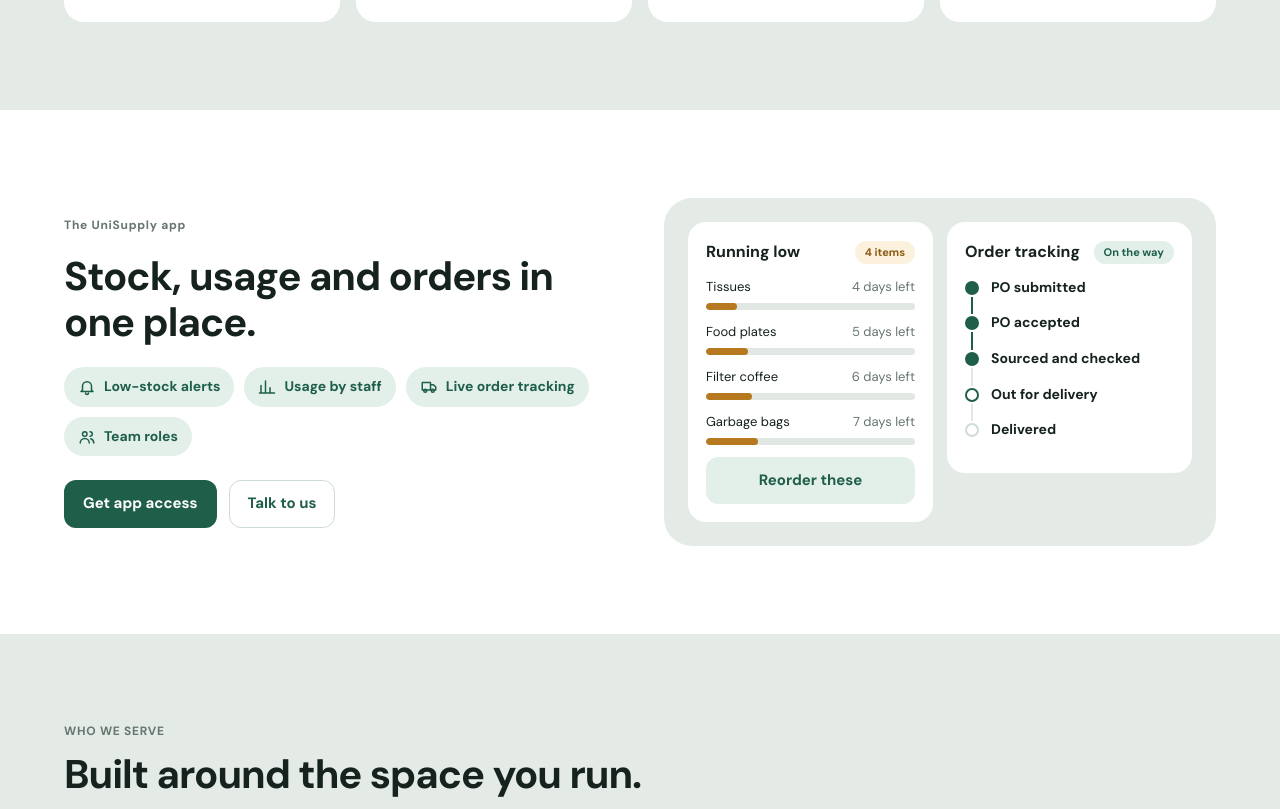
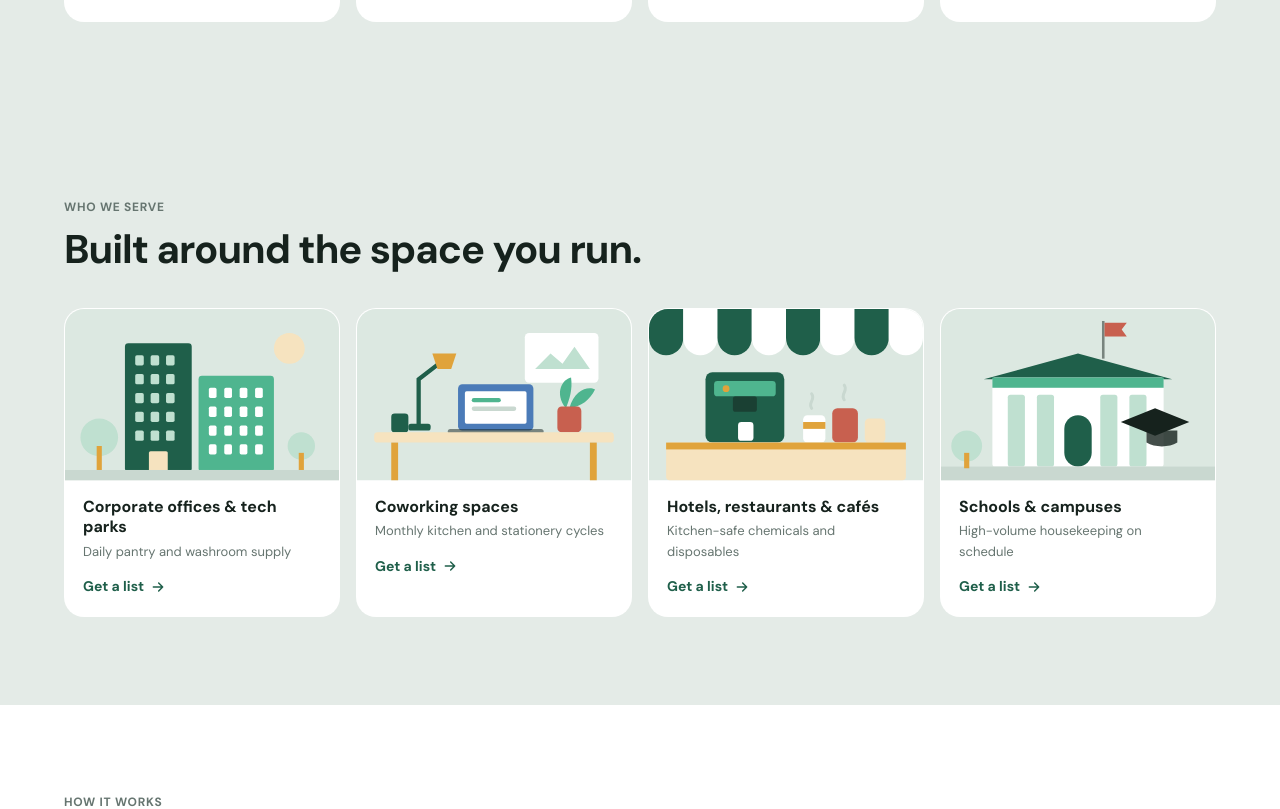
Before and after one commit to unisourcesupplyworks/unisource-website, a React (Vite) app: page / in a window 1280 px wide. Shown: the part 1755-2564 px from the top of the page. Built offline with nearby package versions, Linux system fonts and the light colour scheme.

Commit message:
Remove The app section and nav link
Drops the app showcase section, its nav and footer links, and the
data, icon and styles only it used. The app access modal stays, as
Sign in and the CTA band still open it.

Co-Authored-By: Claude Opus 5.5 <noreply@anthropic.com>

```diff
--- a/src/App.jsx
+++ b/src/App.jsx
@@ -5,7 +5,6 @@ import Stats from './components/Stats.jsx';
 import QuickStart from './components/QuickStart.jsx';
 import Categories from './components/Categories.jsx';
 import Why from './components/Why.jsx';
-import AppShowcase from './components/AppShowcase.jsx';
 import Sectors from './components/Sectors.jsx';
 import HowItWorks from './components/HowItWorks.jsx';
 import CtaBand from './components/CtaBand.jsx';
@@ -105,7 +104,6 @@ export default function App() {
         <Categories onOpen={setCategory} />
         <QuickStart onAdd={(entries) => { addMany(entries, 'Added 8 essentials to your quote list'); setDrawerOpen(true); }} />
         <Why />
-        <AppShowcase onReorder={(entries) => addMany(entries, 'Added low-stock items to your quote list')} onGetApp={() => setAccessOpen(true)} />
         <Sectors onPick={pickSector} />
         <HowItWorks onStart={() => goTo('#categories')} />
         <CtaBand onGetApp={() => setAccessOpen(true)} />
--- a/src/components/AppShowcase.jsx
+++ /dev/null
@@ -1,72 +0,0 @@
-import Icon from './Icon.jsx';
-import { LOW_STOCK, ORDER_STEPS } from '../data.js';
-
-const FEATURES = [
-  { icon: 'bell', t: 'Low-stock alerts' },
-  { icon: 'chart', t: 'Usage by staff' },
-  { icon: 'truck', t: 'Live order tracking' },
-  { icon: 'users', t: 'Team roles' },
-];
-
-export default function AppShowcase({ onReorder, onGetApp }) {
-  return (
-    <section id="app" className="section section-white">
-      <div className="container split">
-        <div className="split-copy">
-          <span className="eyebrow eyebrow-plain">The UniSupply app</span>
-          <h2>Stock, usage and orders in one place.</h2>
-          <ul className="feature-chips">
-            {FEATURES.map((f) => (
-              <li key={f.t}><Icon name={f.icon} size={18} />{f.t}</li>
-            ))}
-          </ul>
-          <div className="btn-row">
-            <button type="button" className="btn btn-primary" onClick={onGetApp}>Get app access</button>
-            <a href="#contact" className="btn btn-outline">Talk to us</a>
-          </div>
-        </div>
-
-        <div className="app-panel">
-          <div className="mini-card">
-            <div className="row-between">
-              <b>Running low</b>
-              <span className="pill pill-warn">{LOW_STOCK.length} items</span>
-            </div>
-            {LOW_STOCK.map((s) => (
-              <div key={s.name}>
-                <div className="row-between small">
-                  <span>{s.name}</span>
-                  <span className="muted">{s.days} days left</span>
-                </div>
-                <div className="bar" role="img" aria-label={`${s.name}: ${s.pct}% of stock left`}>
-                  <i style={{ width: `${s.pct}%` }} />
-                </div>
-              </div>
-            ))}
-            <button
-              type="button"
-              className="btn btn-soft btn-block"
-              onClick={() => onReorder(LOW_STOCK.map((s) => ({ id: s.id, qty: 1 })))}
-            >
-              Reorder these
-            </button>
-          </div>
-
-          <div className="mini-card">
-            <div className="row-between">
-              <b>Order tracking</b>
-              <span className="pill">On the way</span>
-            </div>
-            <ol className="timeline">
-              {ORDER_STEPS.map((s) => (
-                <li key={s.t} className={s.state}>
-                  <b>{s.t}</b>
-                </li>
-              ))}
-            </ol>
-          </div>
-        </div>
-      </div>
-    </section>
-  );
-}
--- a/src/components/Footer.jsx
+++ b/src/components/Footer.jsx
@@ -14,7 +14,6 @@ export default function Footer({ onOpenCategory }) {
             <b>Company</b>
             <a href="#top">Home</a>
             <a href="#why">Why UniSupply</a>
-            <a href="#app">The app</a>
             <a href="#sectors">Who we serve</a>
             <a href="#contact">Contact</a>
           </nav>
--- a/src/components/Icon.jsx
+++ b/src/components/Icon.jsx
@@ -6,7 +6,6 @@ const PATHS = {
   arrow: <path d="M5 12h14M13 6l6 6-6 6" />,
   check: <path d="M5 12l5 5 9-10" />,
   bell: <><path d="M6 16v-5a6 6 0 0 1 12 0v5l2 2H4z" /><path d="M10 20a2 2 0 0 0 4 0" /></>,
-  chart: <path d="M4 20V10M10 20V4M16 20v-7M2 20h20" />,
   users: <><circle cx="9" cy="8" r="3" /><path d="M3 20a6 6 0 0 1 12 0" /><path d="M16 5a3 3 0 0 1 0 6M21 20a6 6 0 0 0-4-5.6" /></>,
   menu: <path d="M4 7h16M4 12h16M4 17h16" />,
   close: <path d="M6 6l12 12M18 6L6 18" />,
--- a/src/data.js
+++ b/src/data.js
@@ -109,21 +109,6 @@ export const ESSENTIALS = [
   ['Tea bags', 2], ['Food plates', 3], ['A4 paper', 5], ['Blue pens', 3],
 ].map(([name, qty]) => ({ id: idOf(name), qty }));
 
-export const LOW_STOCK = [
-  { name: 'Tissues', days: 4, pct: 15 },
-  { name: 'Food plates', days: 5, pct: 20 },
-  { name: 'Filter coffee', days: 6, pct: 22 },
-  { name: 'Garbage bags', days: 7, pct: 25 },
-].map((x) => ({ ...x, id: idOf(x.name) }));
-
-export const ORDER_STEPS = [
-  { t: 'PO submitted', d: 'Sent to UniSupply', state: 'done' },
-  { t: 'PO accepted', d: 'Confirmed · GST invoice created', state: 'done' },
-  { t: 'Sourced and checked', d: 'Collected and quality checked', state: 'done' },
-  { t: 'Out for delivery', d: 'On its way to your office', state: 'now' },
-  { t: 'Delivered', d: 'Signed off by your team', state: 'next' },
-];
-
 export const WHY = [
   { icon: 'receipt', t: 'One PO, one GST invoice', d: 'Every category from one vendor.' },
   { icon: 'bell', t: 'Never run out', d: 'Low-stock alerts before shelves empty.' },
@@ -147,7 +132,6 @@ export const HOW = [
 export const NAV = [
   { href: '#categories', label: 'Categories' },
   { href: '#why', label: 'Why UniSupply' },
-  { href: '#app', label: 'The app' },
   { href: '#sectors', label: 'Who we serve' },
   { href: '#contact', label: 'Contact' },
 ];
--- a/src/styles.css
+++ b/src/styles.css
@@ -183,11 +183,8 @@ img, svg { flex: none; }
 }
 
 /* ─── Pills, tags, tiles ───────────────────────────────────────────── */
-.pill { font-size: 11px; font-weight: 700; border-radius: 99px; padding: 3px 10px; background: var(--pri-t); color: var(--pri); white-space: nowrap; }
-.pill-warn { background: var(--warn-t); color: var(--warn-ink); }
 .eyebrow { font-size: 12px; font-weight: 700; letter-spacing: .06em; text-transform: uppercase; color: var(--mute); }
 .eyebrow-pill { align-self: flex-start; font-size: 12px; font-weight: 700; letter-spacing: .06em; text-transform: uppercase; color: var(--pri); background: var(--pri-t); padding: 6px 12px; border-radius: 99px; }
-.eyebrow-plain { text-transform: none; }
 .tags { display: flex; flex-wrap: wrap; gap: 6px; }
 .tag { font-size: 12px; background: var(--soft); color: var(--ink); border-radius: 8px; padding: 5px 9px; }
 .icon-tile { width: 40px; height: 40px; border-radius: var(--r-sm); background: var(--pri-t); color: var(--pri); display: grid; place-items: center; flex: none; }
@@ -277,7 +274,7 @@ img, svg { flex: none; }
 .section-tight { padding: 0 0 88px; }
 .section-white { background: var(--surf); }
 .section-head { display: flex; flex-direction: column; gap: 10px; max-width: 660px; margin-bottom: 36px; }
-.section-head h2, .split-copy h2, .contact-info h2 { font-size: clamp(28px, 3.6vw, 40px); }
+.section-head h2, .contact-info h2 { font-size: clamp(28px, 3.6vw, 40px); }
 .section-head .lead { font-size: 17px; }
 @media (max-width: 640px) { .section { padding: 60px 0; } .section-tight { padding-bottom: 60px; } }
 
@@ -303,27 +300,6 @@ img, svg { flex: none; }
 
 .steps { counter-reset: none; }
 .step-num { width: 44px; height: 44px; border-radius: 50%; background: var(--pri); color: var(--on); display: grid; place-items: center; font-weight: 700; font-size: 18px; }
-
-/* ─── App showcase ─────────────────────────────────────────────────── */
-.split { display: grid; grid-template-columns: minmax(0, 1fr) minmax(0, 1fr); gap: 48px; align-items: center; }
-.split-copy { display: flex; flex-direction: column; gap: 18px; }
-.features { display: flex; flex-direction: column; gap: 16px; margin: 6px 0 8px; }
-.features li { display: flex; gap: 14px; align-items: flex-start; }
-.features li > span:last-child { display: flex; flex-direction: column; }
-.features li > span:last-child span { font-size: 15px; color: var(--ink2); }
-.app-panel { background: var(--bg); border-radius: var(--r-lg); padding: 24px; display: grid; grid-template-columns: repeat(2, minmax(0, 1fr)); gap: 14px; align-items: start; }
-.mini-card { background: var(--surf); border-radius: 18px; padding: 18px; display: flex; flex-direction: column; gap: 12px; }
-.bar { height: 7px; border-radius: 9px; background: var(--line); overflow: hidden; margin-top: 6px; }
-.bar i { display: block; height: 100%; border-radius: 9px; background: var(--warn); }
-.timeline li { position: relative; padding: 0 0 14px 26px; display: flex; flex-direction: column; font-size: 14px; }
-.timeline li::before { content: ''; position: absolute; left: 0; top: 4px; width: 14px; height: 14px; border-radius: 50%; border: 2px solid var(--line2); background: var(--surf); }
-.timeline li::after { content: ''; position: absolute; left: 6px; top: 20px; bottom: -2px; width: 2px; background: var(--line); }
-.timeline li:last-child::after { display: none; }
-.timeline li.done::before { background: var(--pri); border-color: var(--pri); }
-.timeline li.done:not(:nth-child(3))::after { background: var(--pri); }
-.timeline li.now::before { border-color: var(--pri); }
-@media (max-width: 960px) { .split { grid-template-columns: 1fr; } }
-@media (max-width: 520px) { .app-panel { grid-template-columns: 1fr; padding: 16px; } }
 
 /* ─── CTA band ─────────────────────────────────────────────────────── */
 .cta-band { background: var(--pri); color: var(--on); border-radius: var(--r-lg); padding: clamp(28px, 6vw, 64px); display: grid; grid-template-columns: minmax(0, 1.3fr) auto; gap: 32px; align-items: center; }
@@ -462,10 +438,6 @@ img, svg { flex: none; }
 @media (max-width: 1080px) { .why-strip { grid-template-columns: repeat(2, minmax(0, 1fr)); } }
 @media (max-width: 560px) { .why-strip { grid-template-columns: 1fr; } }
 
-/* app features */
-.feature-chips { display: flex; flex-wrap: wrap; gap: 10px; margin: 4px 0 6px; }
-.feature-chips li { display: inline-flex; align-items: center; gap: 8px; background: var(--pri-t); color: var(--pri); border-radius: 99px; padding: 9px 14px; font-size: 14px; font-weight: 700; }
-
 /* sectors with art */
 .sector-card { display: flex; flex-direction: column; background: var(--surf); border: 1px solid transparent; border-radius: var(--r-md); overflow: hidden; padding: 0; text-align: left; transition: border-color .15s, transform .15s, box-shadow .15s; }
 .sector-card:hover { border-color: var(--pri); transform: translateY(-2px); box-shadow: var(--shadow); }
```
